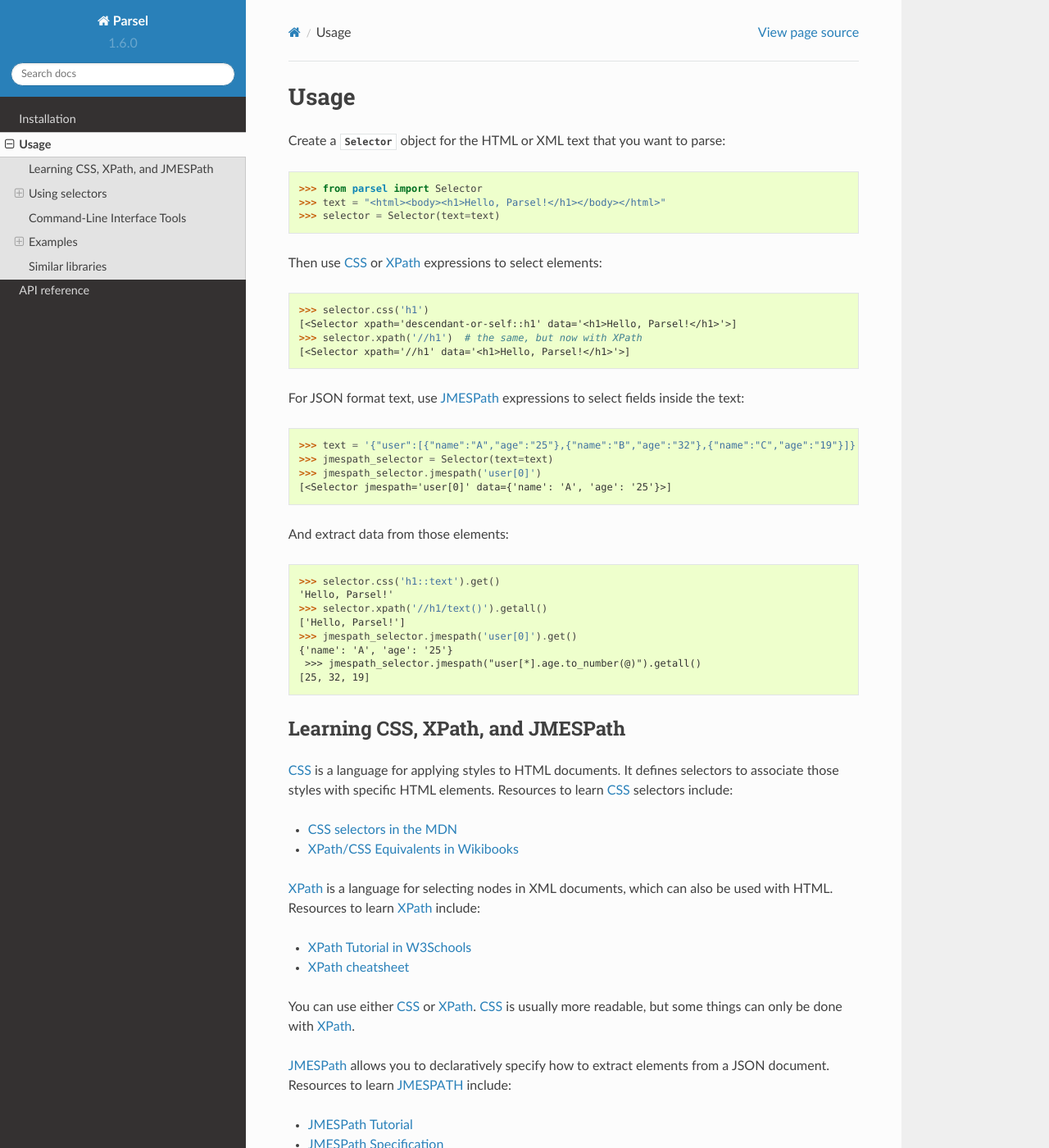
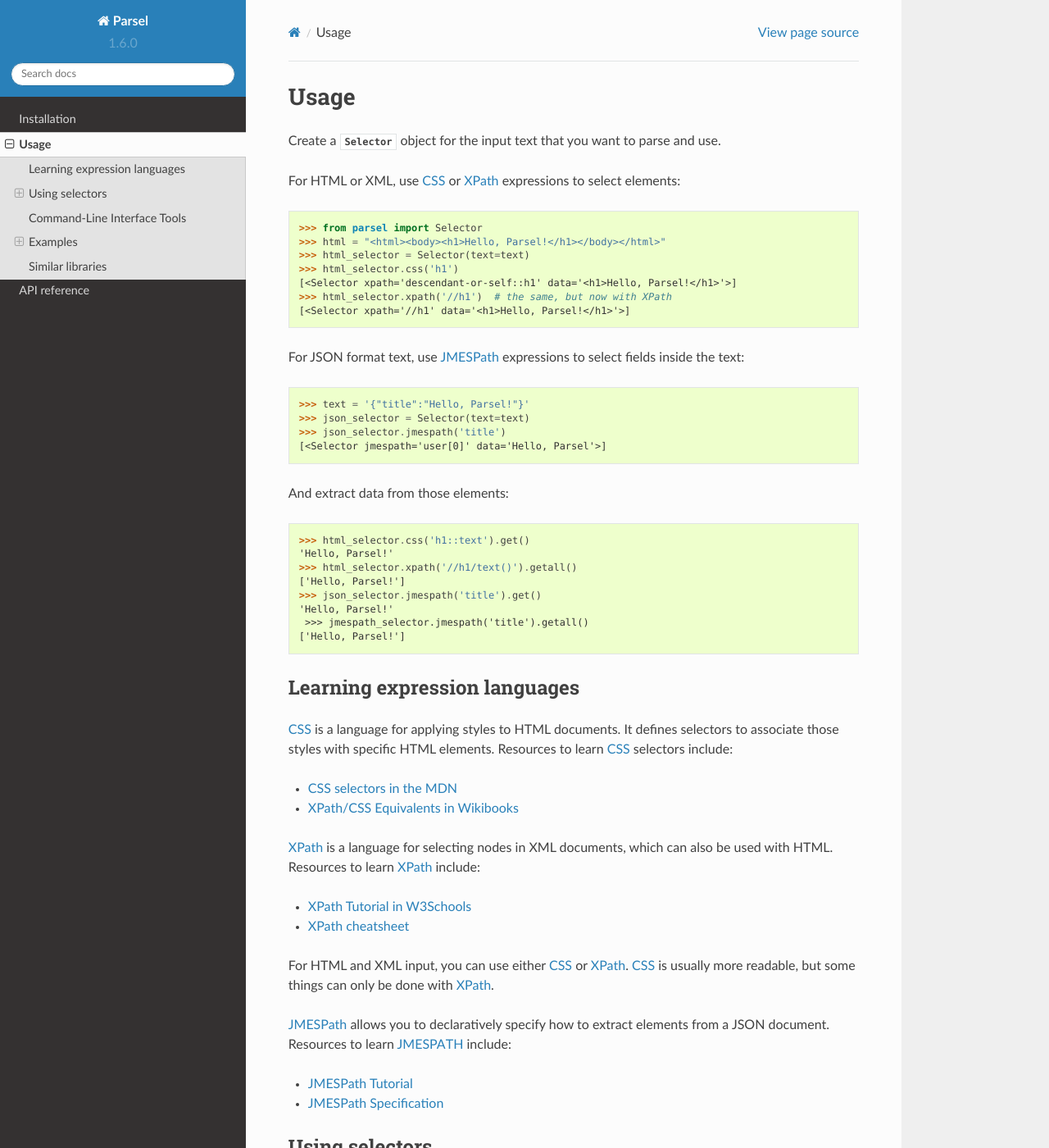
Before and after one commit to scrapy/parsel, a Sphinx documentation site: the page built from docs/usage.rst, in a window 1280 px wide and 1400 px high. Shown: the whole window at 82% size. Built offline with Sphinx 7.4.7 and the Read the Docs theme 2.0.0, drawn with Linux system fonts in a browser that asks for light colours.

Commit message:
usage adjusts from feedback

```diff
--- a/docs/usage.rst
+++ b/docs/usage.rst
@@ -4,44 +4,42 @@
 Usage
 =====
 
-Create a :class:`~parsel.selector.Selector` object for the HTML or XML text
-that you want to parse::
+Create a :class:`~parsel.selector.Selector` object for the input text that you want to parse and use.
+
+For HTML or XML, use `CSS`_ or `XPath`_ expressions to select elements::
 
     >>> from parsel import Selector
-    >>> text = "<html><body><h1>Hello, Parsel!</h1></body></html>"
-    >>> selector = Selector(text=text)
-
-Then use `CSS`_ or `XPath`_ expressions to select elements::
-
-    >>> selector.css('h1')
+    >>> html = "<html><body><h1>Hello, Parsel!</h1></body></html>"
+    >>> html_selector = Selector(text=text)
+    >>> html_selector.css('h1')
     [<Selector xpath='descendant-or-self::h1' data='<h1>Hello, Parsel!</h1>'>]
-    >>> selector.xpath('//h1')  # the same, but now with XPath
+    >>> html_selector.xpath('//h1')  # the same, but now with XPath
     [<Selector xpath='//h1' data='<h1>Hello, Parsel!</h1>'>]
 
 For JSON format text, use `JMESPath`_ expressions to select fields inside the text::
 
-    >>> text = '{"user":[{"name":"A","age":"25"},{"name":"B","age":"32"},{"name":"C","age":"19"}]}'
-    >>> jmespath_selector = Selector(text=text)
-    >>> jmespath_selector.jmespath('user[0]')
-    [<Selector jmespath='user[0]' data={'name': 'A', 'age': '25'}>]
+    >>> text = '{"title":"Hello, Parsel!"}'
+    >>> json_selector = Selector(text=text)
+    >>> json_selector.jmespath('title')
+    [<Selector jmespath='user[0]' data='Hello, Parsel'>]
 
 And extract data from those elements::
 
-    >>> selector.css('h1::text').get()
+    >>> html_selector.css('h1::text').get()
     'Hello, Parsel!'
-    >>> selector.xpath('//h1/text()').getall()
+    >>> html_selector.xpath('//h1/text()').getall()
     ['Hello, Parsel!']
-    >>> jmespath_selector.jmespath('user[0]').get()
-    {'name': 'A', 'age': '25'}
-     >>> jmespath_selector.jmespath("user[*].age.to_number(@)").getall()
-    [25, 32, 19]
+    >>> json_selector.jmespath('title').get()
+    'Hello, Parsel!'
+     >>> jmespath_selector.jmespath('title').getall()
+    ['Hello, Parsel!']
 
 .. _CSS: https://www.w3.org/TR/selectors
 .. _XPath: https://www.w3.org/TR/xpath
 .. _JMESPath: https://jmespath.org/
 
-Learning CSS, XPath, and JMESPath
-=================================
+Learning expression languages
+=============================
 
 `CSS`_ is a language for applying styles to HTML documents. It defines
 selectors to associate those styles with specific HTML elements. Resources to
@@ -58,8 +56,8 @@ used with HTML. Resources to learn XPath_ include:
 
 -   `XPath cheatsheet`_
 
-You can use either CSS_ or XPath_. CSS_ is usually more readable, but some
-things can only be done with XPath_.
+For HTML and XML input, you can use either CSS_ or XPath_. CSS_ is usually more
+readable, but some things can only be done with XPath_.
 
 `JMESPath`_ allows you to declaratively specify how to extract elements from a JSON document.
 Resources to learn JMESPATH_ include:
```
